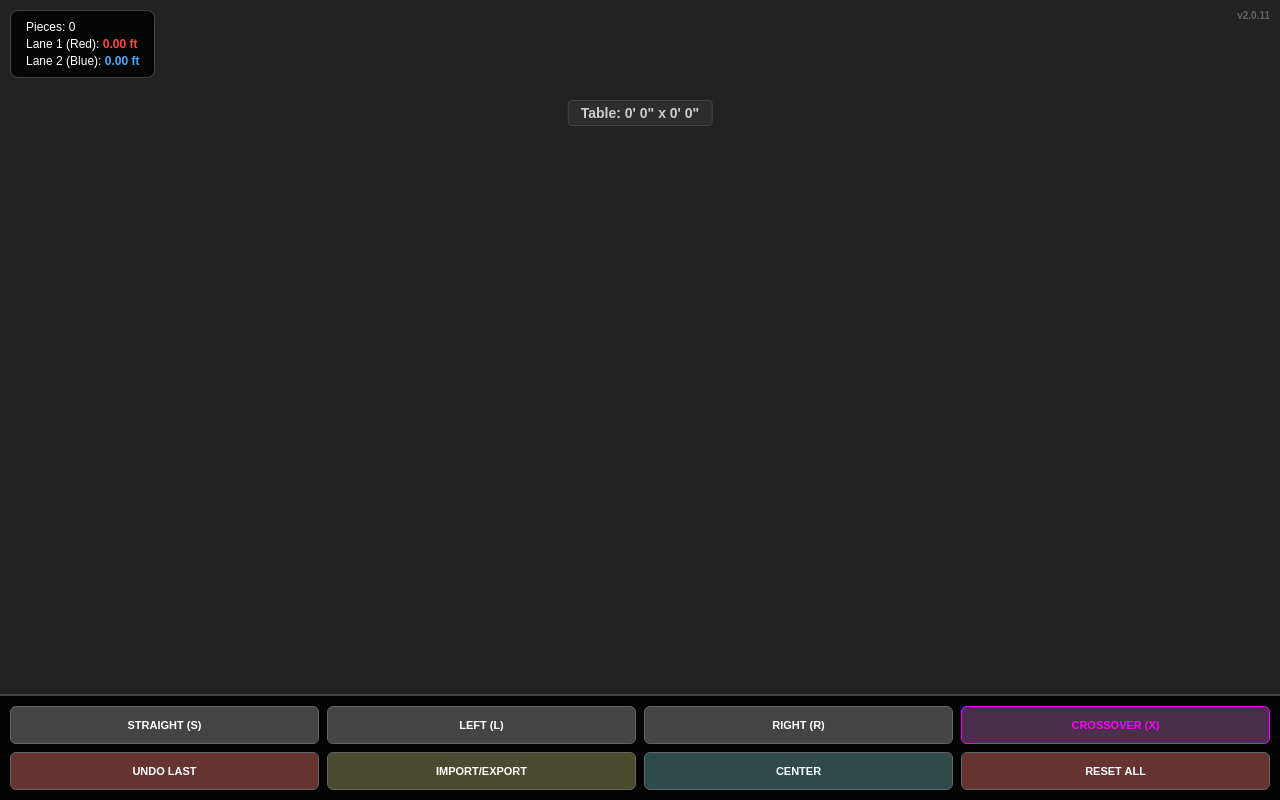
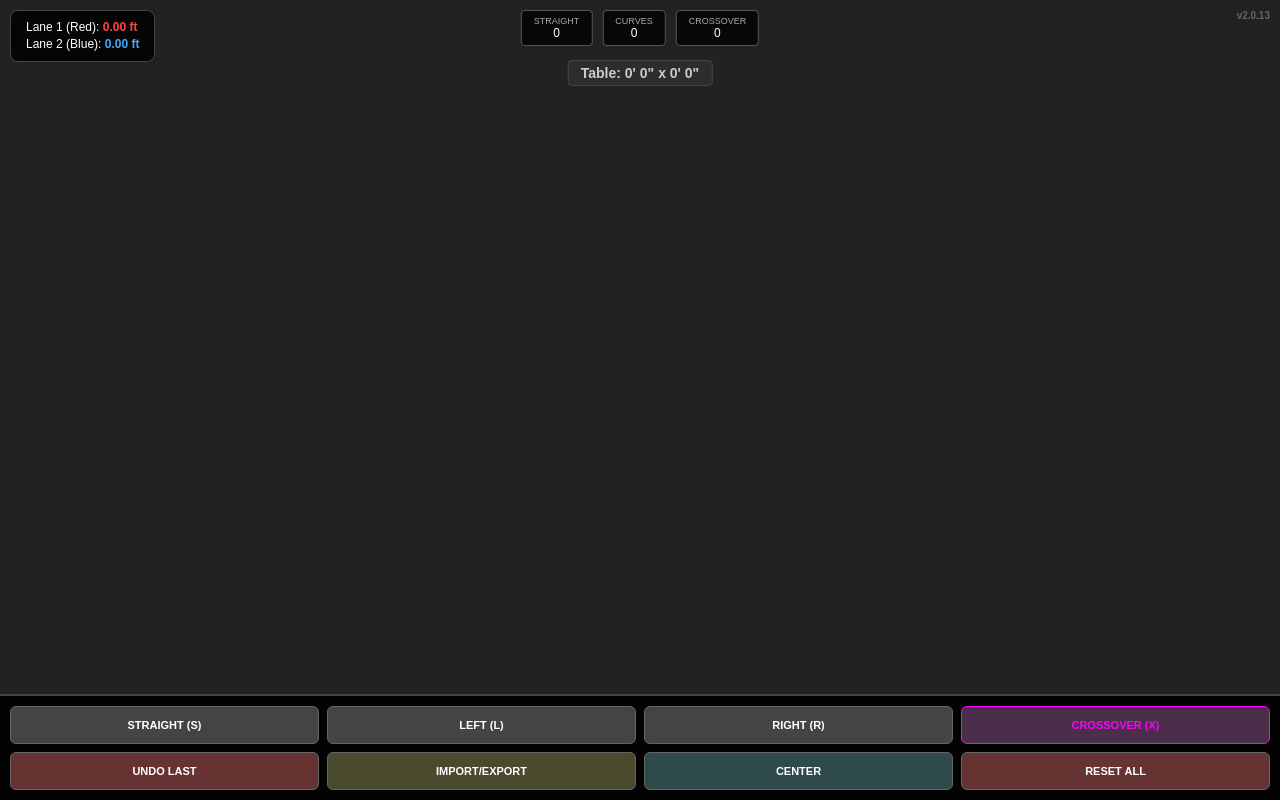
Before and after one commit to set30-dev/strombecker, a plain HTML site: page index.html in a window 1280 px wide. Drawn offline with Linux system fonts and the light colour scheme.

Commit message:
Update index.html
Added track type totals to top of screen

```diff
--- a/index.html
+++ b/index.html
@@ -2,7 +2,7 @@
 <html>
 <head>
     <meta name="viewport" content="width=device-width, initial-scale=1.0, maximum-scale=1.0, user-scalable=no">
-    <title>Strombecker Designer v2.0.11</title>
+    <title>Strombecker Designer v2.0.13</title>
     <style>
         body { font-family: sans-serif; background: #1a1a1a; color: white; margin: 0; overflow: hidden; touch-action: none; }
         canvas { background: #222; display: block; cursor: grab; }
@@ -11,24 +11,34 @@
         button { padding: 12px 2px; font-size: 11px; font-weight: bold; cursor: pointer; background: #444; color: white; border: 1px solid #666; border-radius: 6px; }
         button:hover { background: #555; }
         .x-btn { background: #4a2e4a; border-color: #ff00ff; color: #ff00ff; }
-        .badge { background: rgba(0,0,0,0.85); padding: 8px 15px; border-radius: 8px; border: 1px solid #444; color: #fff; font-size: 12px; line-height: 1.4; }
+        .badge { background: rgba(0,0,0,0.85); padding: 8px 15px; border-radius: 8px; border: 1px solid #444; color: #fff; font-size: 12px; line-height: 1.4; pointer-events: auto; }
         .l1-text { color: #ff4444; font-weight: bold; }
         .l2-text { color: #44aaff; font-weight: bold; }
         .danger { background: #633; }
-        .table-size { position: absolute; top: 100px; left: 50%; transform: translateX(-50%); background: rgba(255,255,255,0.05); color: #ccc; padding: 4px 12px; border-radius: 4px; font-size: 14px; border: 1px solid #444; font-weight: bold; }
+        .inventory { position: absolute; top: 10px; left: 50%; transform: translateX(-50%); display: flex; gap: 10px; }
+        .inv-item { background: rgba(0,0,0,0.8); padding: 5px 12px; border-radius: 4px; border: 1px solid #555; font-size: 12px; text-align: center; }
+        .inv-label { display: block; font-size: 9px; color: #aaa; text-transform: uppercase; }
+        .table-size { position: absolute; top: 60px; left: 50%; transform: translateX(-50%); background: rgba(255,255,255,0.05); color: #ccc; padding: 4px 12px; border-radius: 4px; font-size: 14px; border: 1px solid #444; font-weight: bold; }
     </style>
 </head>
 <body>
     <div class="info-panel">
         <div class="badge" id="stats">
-            Pieces: 0<br>
             Lane 1 (Red): <span class="l1-text">0.0 ft</span><br>
             Lane 2 (Blue): <span class="l2-text">0.0 ft</span>
         </div>
-        <div style="color:rgba(255,255,255,0.3); font-size:10px; font-weight: bold;">v2.0.11</div>
+        <div style="color:rgba(255,255,255,0.3); font-size:10px; font-weight: bold;">v2.0.13</div>
     </div>
+
+    <div class="inventory" id="inventory">
+        <div class="inv-item"><span class="inv-label">Straight</span><span id="count-S">0</span></div>
+        <div class="inv-item"><span class="inv-label">Curves</span><span id="count-C">0</span></div>
+        <div class="inv-item"><span class="inv-label">Crossover</span><span id="count-X">0</span></div>
+    </div>
+
     <div class="table-size" id="tableDimensions">Table: 0' x 0'</div>
     <canvas id="trackCanvas"></canvas>
+
     <div class="toolbar">
         <button onmouseenter="setGhost('S')" onmouseleave="setGhost(null)" onclick="addPiece('S')">STRAIGHT (S)</button>
         <button onmouseenter="setGhost('L')" onmouseleave="setGhost(null)" onclick="addPiece('L')">LEFT (L)</button>
@@ -47,7 +57,7 @@
         const SLOT_SPACING = 3.5, PPI = 15;
         const CENTER_RADIUS = (OUTSIDE_DIAMETER / 2) - (TRACK_WIDTH / 2);
 
-        let track = JSON.parse(localStorage.getItem('strom_v2010')) || [];
+        let track = JSON.parse(localStorage.getItem('strom_v2013')) || [];
         let ghostPiece = null;
         let scale = 0.4, offset = { x: window.innerWidth/2, y: window.innerHeight/2 };
         let isDragging = false, lastPos = { x: 0, y: 0 };
@@ -63,12 +73,16 @@
             let l1Dist = 0, l2Dist = 0;
             let carRedSlot = 0; // 0 = Left Slot, 1 = Right Slot
             let bounds = { minX: 0, minY: 0, maxX: 0, maxY: 0 };
+            let counts = { S: 0, C: 0, X: 0 };
 
             track.forEach((type, index) => {
                 let res = renderPiece(type, curX, curY, curAngle, false, index % 2 === 0, index === 0, carRedSlot);
-                curX = res.x; curY = res.y; curAngle = res.angle;
 
-                // Track distances based on which lane the Red car is currently in
+                if (type === 'S') counts.S++;
+                else if (type === 'X') counts.X++;
+                else counts.C++;
+
+                // Red car is Lane 1, Blue car is Lane 2
                 if (carRedSlot === 0) {
                     l1Dist += res.distLeft;
                     l2Dist += res.distRight;
@@ -79,6 +93,7 @@
 
                 if (type === 'X') carRedSlot = 1 - carRedSlot;
 
+                curX = res.x; curY = res.y; curAngle = res.angle;
                 bounds.minX = Math.min(bounds.minX, curX); bounds.maxX = Math.max(bounds.maxX, curX);
                 bounds.minY = Math.min(bounds.minY, curY); bounds.maxY = Math.max(bounds.maxY, curY);
             });
@@ -86,10 +101,14 @@
             if (ghostPiece) renderPiece(ghostPiece, curX, curY, curAngle, true, false, false, carRedSlot);
             ctx.restore();
 
-            document.getElementById('stats').innerHTML = `Pieces: ${track.length}<br>Lane 1 (Red): <span class="l1-text">${(l1Dist/12).toFixed(2)} ft</span><br>Lane 2 (Blue): <span class="l2-text">${(l2Dist/12).toFixed(2)} ft</span>`;
+            document.getElementById('stats').innerHTML = `Lane 1 (Red): <span class="l1-text">${(l1Dist/12).toFixed(2)} ft</span><br>Lane 2 (Blue): <span class="l2-text">${(l2Dist/12).toFixed(2)} ft</span>`;
+            document.getElementById('count-S').innerText = counts.S;
+            document.getElementById('count-C').innerText = counts.C;
+            document.getElementById('count-X').innerText = counts.X;
+
             const wIn = (bounds.maxX-bounds.minX)/PPI, hIn = (bounds.maxY-bounds.minY)/PPI;
             document.getElementById('tableDimensions').innerText = `Table: ${Math.floor(wIn/12)}' ${Math.round(wIn%12)}" x ${Math.floor(hIn/12)}' ${Math.round(hIn%12)}"`;
-            localStorage.setItem('strom_v2010', JSON.stringify(track));
+            localStorage.setItem('strom_v2013', JSON.stringify(track));
         }
 
         function renderPiece(type, x, y, angle, isGhost, altColor, isHome, carRedSlot) {
@@ -97,8 +116,13 @@
             const slotOff = (SLOT_SPACING / 2) * PPI;
             const rad = angle * Math.PI / 180;
             ctx.lineCap = "butt";
-            if (isGhost) { ctx.strokeStyle = "rgba(255,255,255,0.1)"; ctx.setLineDash([10,10]); }
-            else { ctx.strokeStyle = isHome ? "#4682B4" : (type === 'X' ? "#222" : (altColor ? "#333" : "#3d3d3d")); }
+
+            if (isGhost) {
+                ctx.strokeStyle = "rgba(255,255,255,0.1)";
+                ctx.setLineDash([10,10]);
+            } else {
+                ctx.strokeStyle = isHome ? "#4682B4" : (type === 'X' ? "#222" : (altColor ? "#333" : "#3d3d3d"));
+            }
             ctx.lineWidth = TRACK_WIDTH * PPI;
 
             let nX, nY, nAngle = angle, distLeft, distRight;
@@ -108,22 +132,21 @@
                 nX = x + Math.cos(rad) * d; nY = y + Math.sin(rad) * d;
                 ctx.beginPath(); ctx.moveTo(x, y); ctx.lineTo(nX, nY); ctx.stroke();
 
-                if (type === 'S') {
-                    distLeft = distRight = REAL_STRAIGHT;
-                } else {
-                    // Crossover diagonal distance: sqrt(straight^2 + slotSpacing^2)
-                    distLeft = distRight = Math.sqrt(Math.pow(REAL_STRAIGHT, 2) + Math.pow(SLOT_SPACING, 2));
-                }
+                distLeft = distRight = (type === 'S') ? REAL_STRAIGHT : Math.sqrt(Math.pow(REAL_STRAIGHT, 2) + Math.pow(SLOT_SPACING, 2));
 
                 if (!isGhost) {
                     ctx.setLineDash([]); ctx.lineWidth = 2.5;
                     let p1 = rad - Math.PI/2, p2 = rad + Math.PI/2;
+
+                    // Lane Color logic
                     let cLeft = (carRedSlot === 0) ? "#ff4444" : "#44aaff";
                     let cRight = (carRedSlot === 1) ? "#ff4444" : "#44aaff";
+
                     if (type === 'S') {
                         ctx.strokeStyle = cLeft; ctx.beginPath(); ctx.moveTo(x+Math.cos(p1)*slotOff, y+Math.sin(p1)*slotOff); ctx.lineTo(nX+Math.cos(p1)*slotOff, nY+Math.sin(p1)*slotOff); ctx.stroke();
                         ctx.strokeStyle = cRight; ctx.beginPath(); ctx.moveTo(x+Math.cos(p2)*slotOff, y+Math.sin(p2)*slotOff); ctx.lineTo(nX+Math.cos(p2)*slotOff, nY+Math.sin(p2)*slotOff); ctx.stroke();
                     } else {
+                        // CROSSOVER visual color swap
                         ctx.strokeStyle = cLeft; ctx.beginPath(); ctx.moveTo(x+Math.cos(p1)*slotOff, y+Math.sin(p1)*slotOff); ctx.lineTo(nX+Math.cos(p2)*slotOff, nY+Math.sin(p2)*slotOff); ctx.stroke();
                         ctx.strokeStyle = cRight; ctx.beginPath(); ctx.moveTo(x+Math.cos(p2)*slotOff, y+Math.sin(p2)*slotOff); ctx.lineTo(nX+Math.cos(p1)*slotOff, nY+Math.sin(p1)*slotOff); ctx.stroke();
                     }
@@ -133,6 +156,7 @@
                 let rP = CENTER_RADIUS * PPI;
                 let cX = x + Math.cos((angle+90*dir)*Math.PI/180)*rP, cY = y + Math.sin((angle+90*dir)*Math.PI/180)*rP;
                 let sA = (angle-90*dir)*Math.PI/180, eA = sA + (60 * dir * Math.PI/180);
+
                 ctx.beginPath(); ctx.arc(cX, cY, rP, sA, eA, dir === -1); ctx.stroke();
                 nAngle = angle + (60 * dir);
                 nX = cX + Math.cos((nAngle-90*dir)*Math.PI/180)*rP; nY = cY + Math.sin((nAngle-90*dir)*Math.PI/180)*rP;
@@ -140,16 +164,18 @@
                 let dIn = (60/360)*2*Math.PI*(CENTER_RADIUS - (SLOT_SPACING/2));
                 let dOut = (60/360)*2*Math.PI*(CENTER_RADIUS + (SLOT_SPACING/2));
 
-                // Left curve: Left slot is Inner. Right curve: Left slot is Outer.
                 if (type === 'L') { distLeft = dIn; distRight = dOut; }
                 else { distLeft = dOut; distRight = dIn; }
 
                 if (!isGhost) {
                     ctx.setLineDash([]); ctx.lineWidth = 2.5;
+                    // Draw Left (Inner if Left turn, Outer if Right turn)
                     ctx.strokeStyle = (carRedSlot === 0) ? "#ff4444" : "#44aaff";
-                    ctx.beginPath(); ctx.arc(cX, cY, rP - slotOff, sA, eA, dir === -1); ctx.stroke();
+                    ctx.beginPath(); ctx.arc(cX, cY, rP + (type === 'L' ? -slotOff : slotOff), sA, eA, dir === -1); ctx.stroke();
+
+                    // Draw Right (Outer if Left turn, Inner if Right turn)
                     ctx.strokeStyle = (carRedSlot === 1) ? "#ff4444" : "#44aaff";
-                    ctx.beginPath(); ctx.arc(cX, cY, rP + slotOff, sA, eA, dir === -1); ctx.stroke();
+                    ctx.beginPath(); ctx.arc(cX, cY, rP + (type === 'L' ? slotOff : -slotOff), sA, eA, dir === -1); ctx.stroke();
                 }
             }
             ctx.restore();
```
